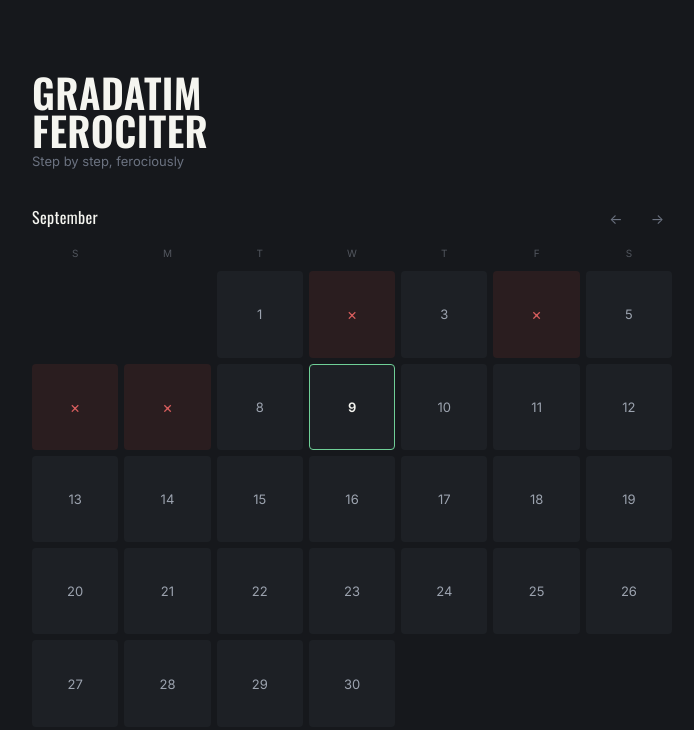
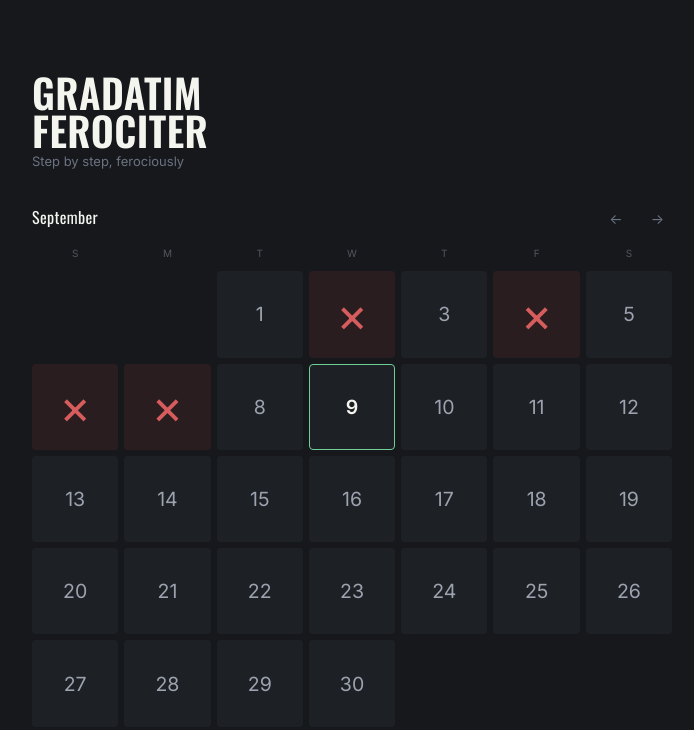
Before and after one commit to lalitdudheria/gradatim-ferociter, a website: page index.html in a window 1280 px wide. Shown: the whole page, without its empty margins (288-982 px from the left). Drawn offline with nearby package versions, Linux system fonts and the light colour scheme; no server answers.

Commit message:
Enlarge crosses 3x and day numbers 1.5x
Co-Authored-By: Claude Sonnet 5 <noreply@anthropic.com>

```diff
--- a/style.css
+++ b/style.css
@@ -128,7 +128,7 @@ body {
   display: flex;
   align-items: center;
   justify-content: center;
-  font-size: 13px;
+  font-size: 19.5px;
   color: var(--text-secondary);
 }
 
@@ -144,7 +144,7 @@ body {
 .cell.miss::after {
   content: '\00d7';
   position: absolute;
-  font-size: 16px;
+  font-size: 48px;
   color: var(--danger);
 }
 
```
